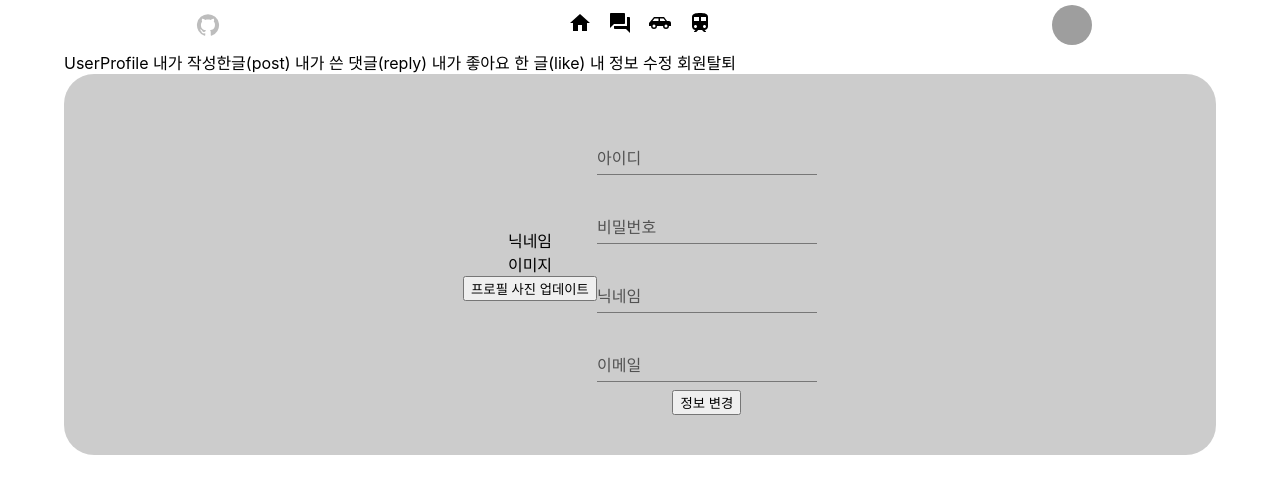
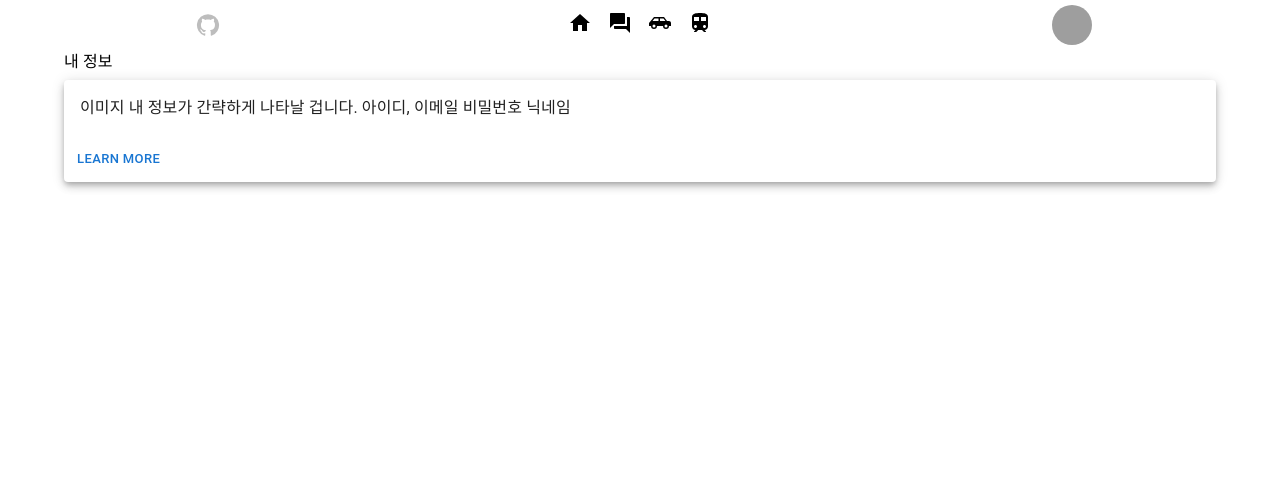
Before and after one commit to Manidle/final, a React (Create React App) app: page /user/profile in a window 1280 px wide. Shown: the top 494 px of the page. Built offline with nearby package versions, Linux system fonts and the light colour scheme; grey boxes are pictures that could not be loaded.

Commit message:
feat: usersetting 수정 및 userprofile 생성

```diff
--- a/src/App.js
+++ b/src/App.js
@@ -1,12 +1,12 @@
 import './App.css';
 import Login from './pages/login/Login'
 import Register from './pages/register/Register'
-import Settings from './pages/settings/Settings'
 import { BrowserRouter, Routes, Route } from 'react-router-dom';
 import Home from './pages/home/Home'
 import Rooms from './pages/rooms/Rooms';
 import Roomlist from './pages/roomlist/Roomlist'
-import UserProfile from './pages/userprofile/UserProfile';
+import UserProfile from './pages/userprofile/UserProfile.jsx'
+import UserSetting from './pages/usersetting/UserSetting.jsx'
 import Board from './pages/board/Board';
 import Posting from './pages/posting/Posting';
 
@@ -22,7 +22,7 @@ function App() {
             {/* 유저 프로필 보기*/}
             <Route path="/user/profile" element={<UserProfile /> }/>
             {/* 유저 프로필 수정*/}
-            <Route path="/user/update" element={<Settings /> }/>
+            <Route path="/user/update" element={<UserSetting /> }/>
             {/* 객실 검색시 리스트 출력 */}
             <Route path='/rooms' element={<Roomlist/> }/>
             {/* 객실 클릭시 해당 객실 페이지로 */}
--- a/src/pages/posting/Posting.jsx
+++ b/src/pages/posting/Posting.jsx
@@ -18,7 +18,7 @@ const Posting = () => {
 
     // 게시글 data 보내기
     function postSubmit(){
-        axios.post('http://localhost:8080/post/posting', {
+        axios.post('http://localhost:8080/post', {
             title:postTitle,
             contents:postArticle,
             likeCount:0,
--- a/src/pages/register/Register.jsx
+++ b/src/pages/register/Register.jsx
@@ -28,7 +28,7 @@ export default function Register() {
   // user 데이터 보내기
   function userSignIn(){
 
-    axios.post('http://localhost:8080/join',
+    axios.post('http://localhost:8080/user',
       {
         loginId:userId,
         password:password,
--- a/src/pages/userprofile/UserProfile.jsx
+++ b/src/pages/userprofile/UserProfile.jsx
@@ -1,38 +1,25 @@
+import { Button, Card, CardActions, CardContent, Container, Typography } from '@mui/material'
 import React from 'react'
-import './userProfile.css'
 import Topbar from '../../components/topbar/Topbar'
-import { Container, TextField } from '@mui/material'
 
 const UserProfile = () => {
   return (
     <Container maxWidth="lg">
-      <Topbar/>
-      <div>UserProfile
-        내가 작성한글(post)
-        내가 쓴 댓글(reply)
-        내가 좋아요 한 글(like)
-        내 정보 수정
-        회원탈퇴
-      </div>
-      <div className="profileContainer">
-        <div className="profileWrapper">
-          <div className="leftProfile">
-            <div className="profileUserNickname">닉네임</div>
-            <div className="profileUserImage">이미지</div>
-            <button className="profileImageUpdateButton">프로필 사진 업데이트</button>
-          </div>
-          <div className="rightProfile">
-            <TextField id="standard-basic" label="아이디" variant="standard" margin="normal" size="small" />
-            <TextField id="standard-basic" label="비밀번호" variant="standard" margin="normal" size="small" />
-            <TextField id="standard-basic" label="닉네임" variant="standard" margin="normal" size="small" />
-            <TextField id="standard-basic" label="이메일" variant="standard" margin="normal" size="small" />
-            <div className="profileUserId"></div>
-            <div className="profileUserPassword"></div>
-            <div className="profileUserEmail"></div>
-            <button className="profileUpdateButton">정보 변경</button>
-          </div>
-        </div>
-      </div>
+        <Topbar/>
+        <Typography component="h2" gutterBottom>
+            내 정보
+        </Typography>
+        <Card elevation="5">
+            <CardContent>
+                <Typography variant='body1' component="p">
+                    이미지 내 정보가 간략하게 나타날 겁니다. 아이디, 이메일 비밀번호 닉네임
+                </Typography>
+
+            </CardContent>
+            <CardActions>
+                <Button size="small">Learn More</Button>
+            </CardActions>
+        </Card>
     </Container>
   )
 }
--- /dev/null
+++ b/src/pages/usersetting/UserSetting.jsx
@@ -0,0 +1,40 @@
+import React from 'react'
+import './userSetting.css'
+import Topbar from '../../components/topbar/Topbar'
+import { Container, TextField } from '@mui/material'
+
+const UserProfile = () => {
+  return (
+    <Container maxWidth="lg">
+      <Topbar/>
+      <div>UserProfile
+        내가 작성한글(post)
+        내가 쓴 댓글(reply)
+        내가 좋아요 한 글(like)
+        내 정보 수정
+        회원탈퇴
+      </div>
+      <div className="profileContainer">
+        <div className="profileWrapper">
+          <div className="leftProfile">
+            <div className="profileUserNickname">닉네임</div>
+            <div className="profileUserImage">이미지</div>
+            <button className="profileImageUpdateButton">프로필 사진 업데이트</button>
+          </div>
+          <div className="rightProfile">
+            <TextField id="standard-basic" label="아이디" variant="standard" margin="normal" size="small" />
+            <TextField id="standard-basic" label="비밀번호" variant="standard" margin="normal" size="small" />
+            <TextField id="standard-basic" label="닉네임" variant="standard" margin="normal" size="small" />
+            <TextField id="standard-basic" label="이메일" variant="standard" margin="normal" size="small" />
+            <div className="profileUserId"></div>
+            <div className="profileUserPassword"></div>
+            <div className="profileUserEmail"></div>
+            <button className="profileUpdateButton">정보 변경</button>
+          </div>
+        </div>
+      </div>
+    </Container>
+  )
+}
+
+export default UserProfile
```
Also changed, not shown: src/pages/usersetting/userSetting.css (renamed from src/pages/userprofile/userProfile.css).
